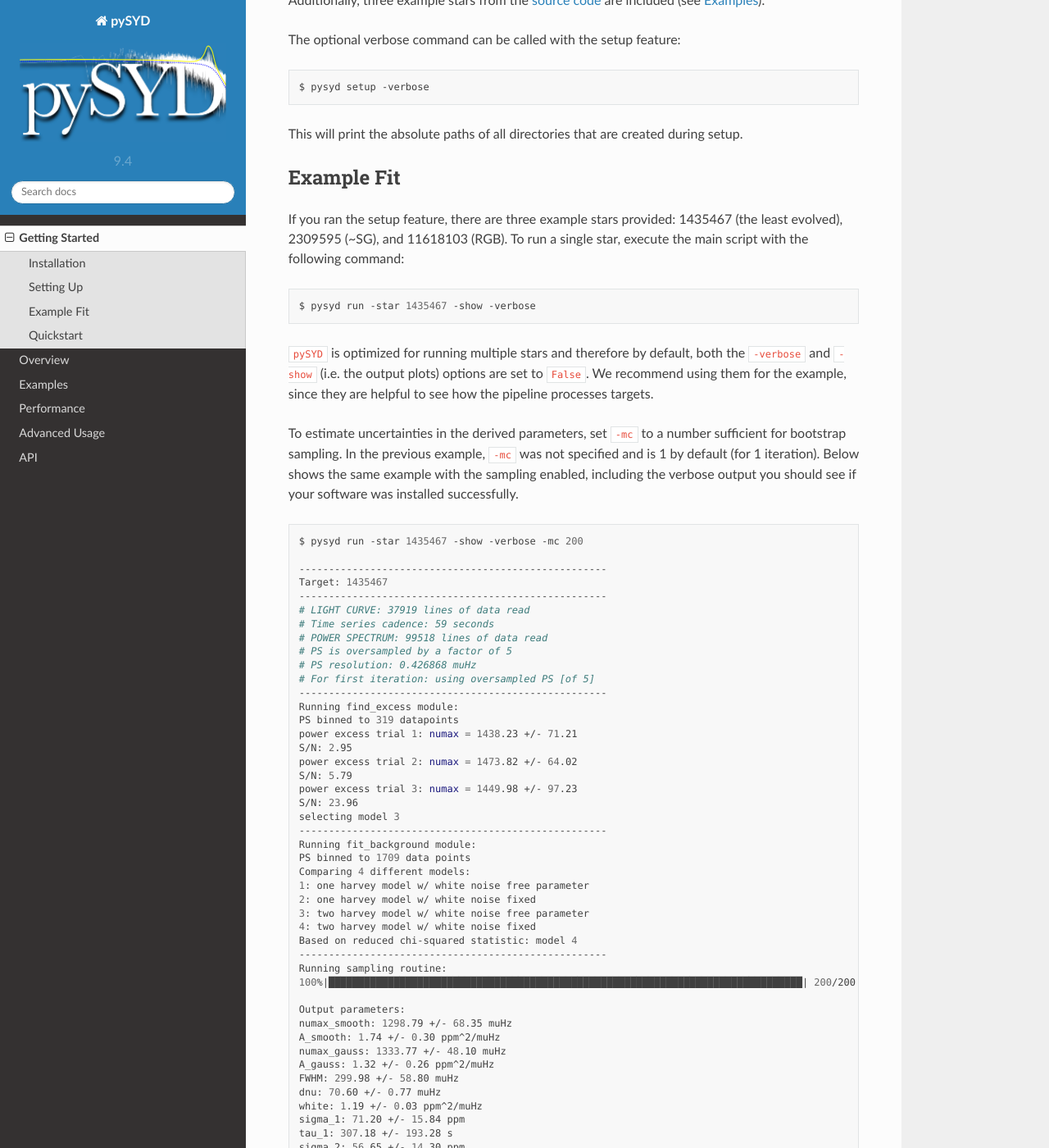
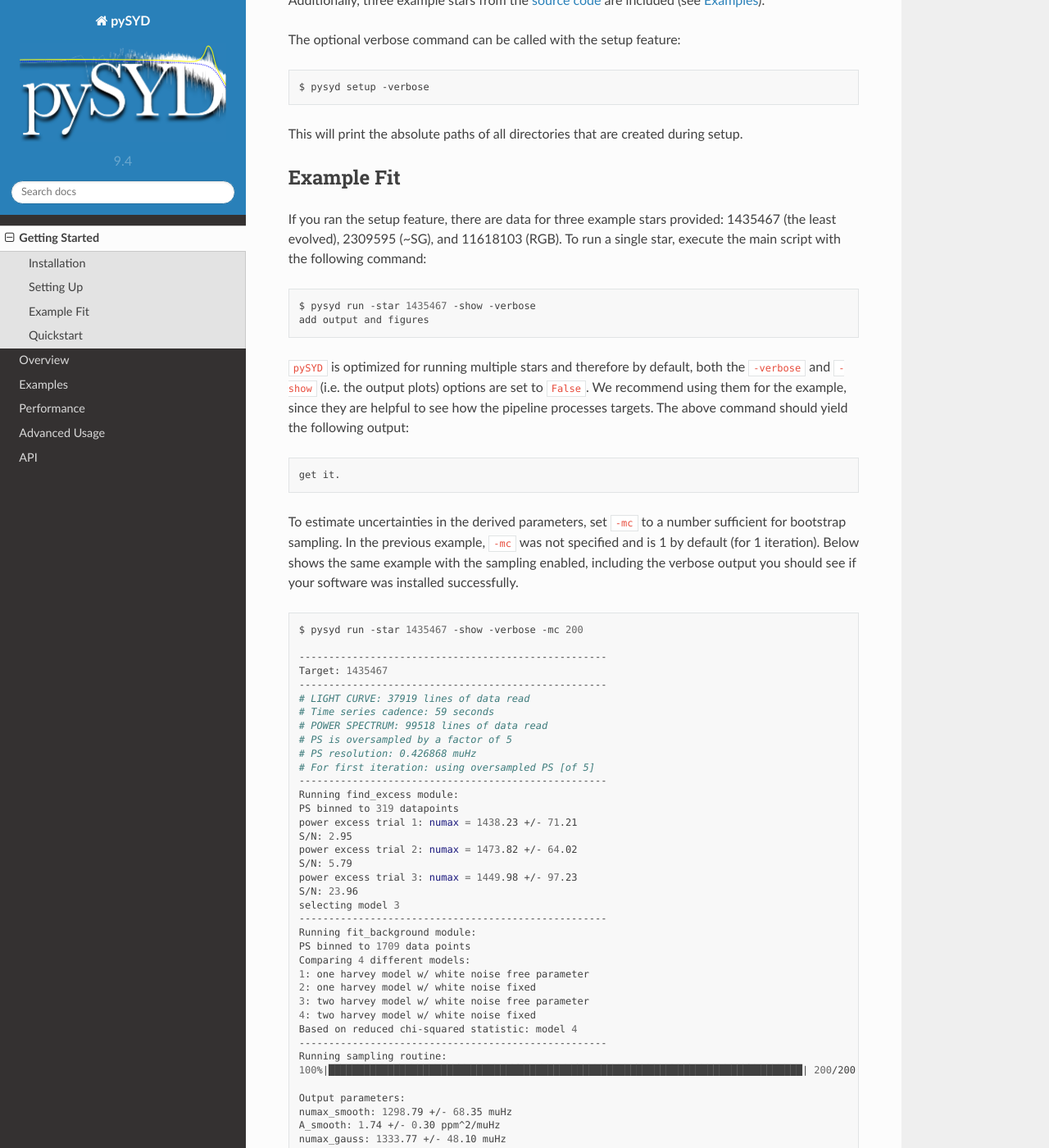
Before and after one commit to ashleychontos/pySYD, a Sphinx documentation site: the page built from docs/quickstart.rst, in a window 1280 px wide and 1400 px high, scrolled down 1157 px. Shown: the whole window at 82% size. Built offline with Sphinx 7.4.7 and the Read the Docs theme 2.0.0, drawn with Linux system fonts in a browser that asks for light colours; some of the changed text lies outside the part shown.

Commit message:
Update quickstart.rst

```diff
--- a/docs/quickstart.rst
+++ b/docs/quickstart.rst
@@ -73,16 +73,21 @@ This will print the absolute paths of all directories that are created during se
 Example Fit
 ***********
 
-If you ran the setup feature, there are three example stars provided: 1435467 (the least evolved),
+If you ran the setup feature, there are data for three example stars provided: 1435467 (the least evolved),
 2309595 (~SG), and 11618103 (RGB). To run a single star, execute the main script with the following command:
 
 .. code-block:: bash
 
     $ pysyd run -star 1435467 -show -verbose
+    add output and figures
 
 ``pySYD`` is optimized for running multiple stars and therefore by default, both the ``-verbose`` and ``-show``
 (i.e. the output plots) options are set to ``False``. We recommend using them for the example, since they are helpful to see how
-the pipeline processes targets.
+the pipeline processes targets. The above command should yield the following output:
+
+.. code-block:: bash
+
+    get it.
 
 To estimate uncertainties in the derived parameters, set ``-mc`` to a number sufficient for bootstrap sampling. In the previous
 example, ``-mc`` was not specified and is 1 by default (for 1 iteration). Below shows the same example with the
@@ -140,6 +145,8 @@ sampling enabled, including the verbose output you should see if your software w
     Combining results into single csv file.
 
 
+Please visit :ref:`examples` for more examples and more details about what these results mean.
+
 .. _summary:
 
 Quickstart
```
